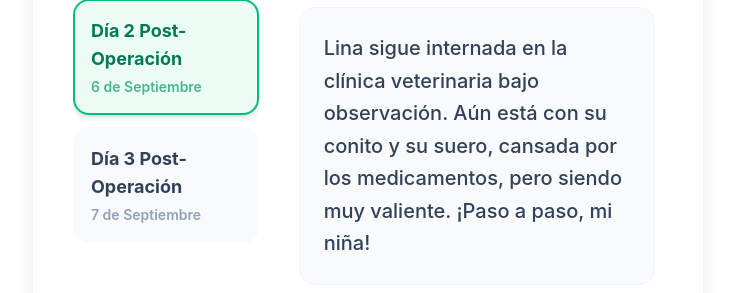
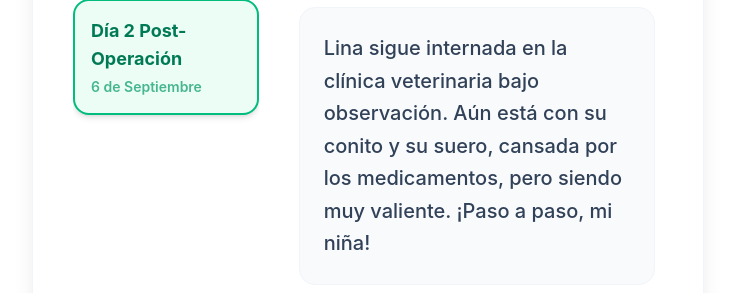
Before and after one commit to Chilectro/lina-frontend, a React (Vite) app: page / in a window 1280 px wide. Shown: the part 3280-3573 px from the top of the page, without its empty margins (272-1007 px from the left). Built offline with nearby package versions, Linux system fonts and the light colour scheme; no server answers; the HTML template or start-up script is replaced by a standard one.

Commit message:
Remove second post-operation entry from App.jsx
Removed the second entry for post-operation updates.

```diff
--- a/src/App.jsx
+++ b/src/App.jsx
@@ -35,19 +35,6 @@ function App() {
       id: 1,
       dia: idioma === 'es' ? 'Día 2 Post-Operación' : 'Day 2 Post-Op',
       fecha: '6 de Septiembre',
-      texto: idioma === 'es'
-        ? 'Lina sigue internada en la clínica veterinaria bajo observación. Aún está con su conito y su suero, cansada por los medicamentos, pero siendo muy valiente. ¡Paso a paso, mi niña!'
-        : 'Lina is still hospitalized at the vet clinic under observation. She is still wearing her cone and IV, tired from the meds, but being very brave. Step by step, my girl!',
-      media: [
-        { url: '/dia2.jpg', tipo: 'img' },
-        { url: '/video1.mp4', tipo: 'video' },
-        { url: '/video2.mp4', tipo: 'video' }
-      ]
-    },
-    {
-      id: 2,
-      dia: idioma === 'es' ? 'Día 3 Post-Operación' : 'Day 3 Post-Op',
-      fecha: '7 de Septiembre',
       texto: idioma === 'es'
         ? 'Lina sigue internada en la clínica veterinaria bajo observación. Aún está con su conito y su suero, cansada por los medicamentos, pero siendo muy valiente. ¡Paso a paso, mi niña!'
         : 'Lina is still hospitalized at the vet clinic under observation. She is still wearing her cone and IV, tired from the meds, but being very brave. Step by step, my girl!',
```
